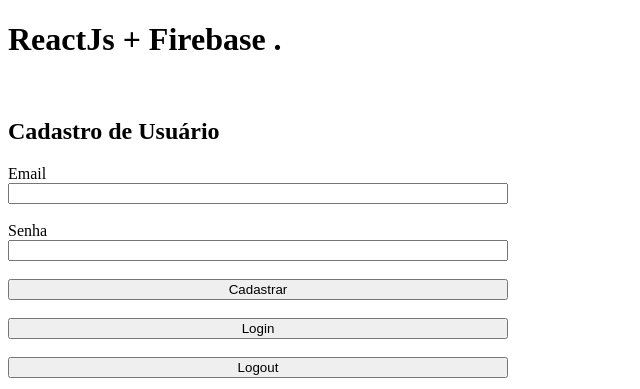
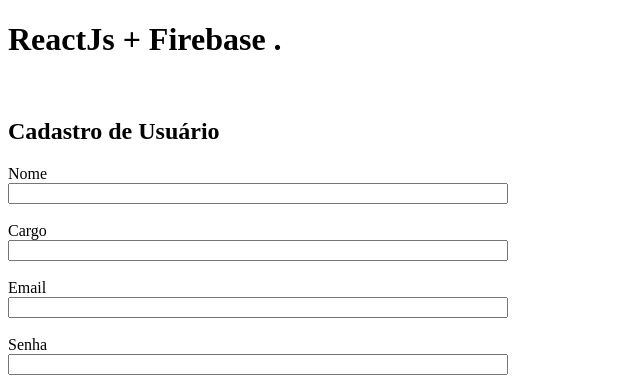
Before and after one commit to jorgelucasalima/firebase, a React (Create React App) app: page / in a window 1280 px wide. Shown: the top 389 px of the page, without its empty margins (0-640 px from the left). Built offline with nearby package versions, Linux system fonts and the light colour scheme; no server answers; the database is empty.

Commit message:
alteração para cadastrado de usuário

```diff
--- a/src/App.js
+++ b/src/App.js
@@ -16,6 +16,8 @@
   const [user, setUser] = useState(false);
   const [userLogado, setUserLogado] = useState({});
 
+  const [nome, setNome] = useState('');
+  const [cargo, setCargo] = useState('');
 
 
 
@@ -71,8 +73,6 @@
 
     };
   }, []);
-
-
 
 
 
@@ -173,7 +173,6 @@
   }
 
 
-
 // ========== função para cadastrar novo usuario
 
   async function novoUsuario() {
@@ -219,25 +218,35 @@
       <h1>ReactJs + Firebase .</h1> <br/>
 
 
-        {user && (
-          <div>
-            <strong>Seja bem vindo - Está logado</strong><br/>
-            <span>{userLogado.uid} - {userLogado.email}</span> <br/><br/>
-          </div>
-        )}
-
 
         <div className="container">
           <h2>Cadastro de Usuário</h2>
+
+          <label>Nome</label>
+          <input type="text" value={nome} onChange={(e) => setNome(e.target.value)} /><br/>
+
+          <label>Cargo</label>
+          <input type="text" value={cargo} onChange={(e) => setCargo(e.target.value)} /><br/>
+
           <label>Email</label>
           <input type="text" value={email} onChange={(e) => setEmail(e.target.value)} /><br/>
+
           <label>Senha</label>
           <input type="password" value={senha} onChange={(e) => setSenha(e.target.value)} /><br/>
+
           <button onClick={novoUsuario}>Cadastrar</button> <br/>
-          <button onClick={login}>Login</button> <br/>
-          <button onClick={logout}>Logout</button><br/>
+          <button onClick={logout}>Logout</button><br/><br/>
 
         </div>
+
+
+
+
+
+
+
+
+
 
 
         <div className="container">
```
